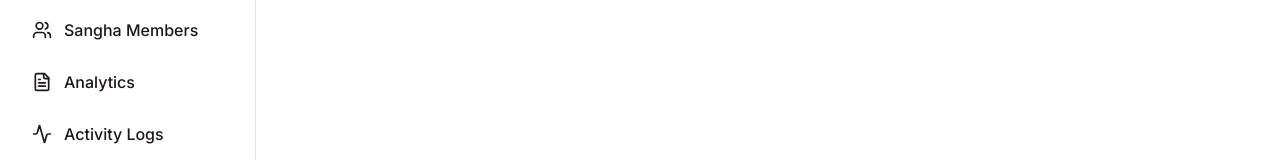
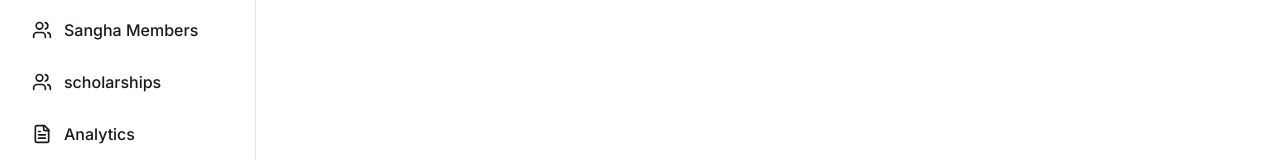
Before and after one commit to DarshiniMahesh/Community-Application, a Next.js app in the folder sangha/: page /sangha/review-user in a window 1280 px wide. Shown: the part 283-443 px from the top of the page. Built offline with nearby package versions, Linux system fonts and the light colour scheme; no server answers; sample sign-in values are in the browser's storage.

Commit message:
scholarships option to be showed

```diff
--- a/sangha/src/app/sangha/layout.tsx
+++ b/sangha/src/app/sangha/layout.tsx
@@ -15,6 +15,7 @@ const navigation = [
   { name: "Pending Users",   href: "/sangha/pending-users",   icon: Clock },
   { name: "Member Requests", href: "/sangha/member-requests", icon: Users },
   { name: "Sangha Members",  href: "/sangha/members",         icon: Users },
+  { name:"scholarships",     href:"/sangha/sholarships",       icon:Users},
   { name: "Analytics",         href: "/sangha/reports",         icon: FileText },
   { name: "Activity Logs",   href: "/sangha/activity-logs",   icon: Activity },
   { name: "Block Users",     href: "/sangha/block",           icon: ShieldOff },
```
